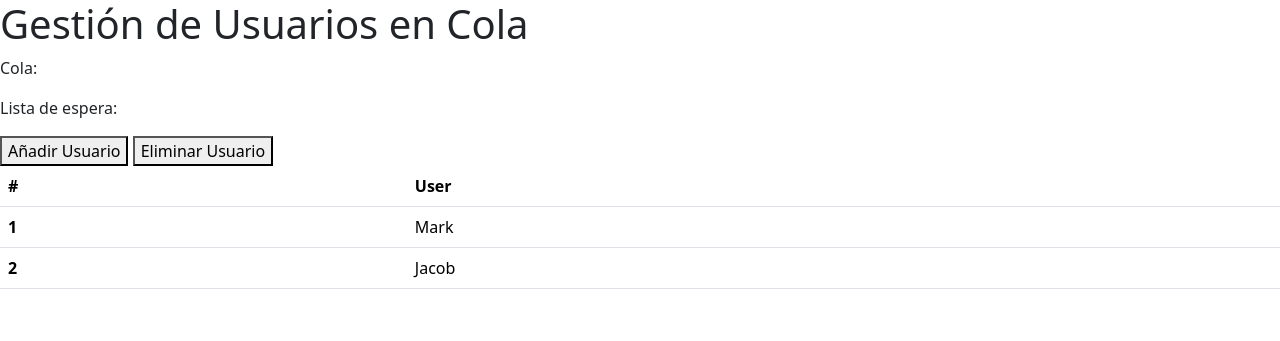
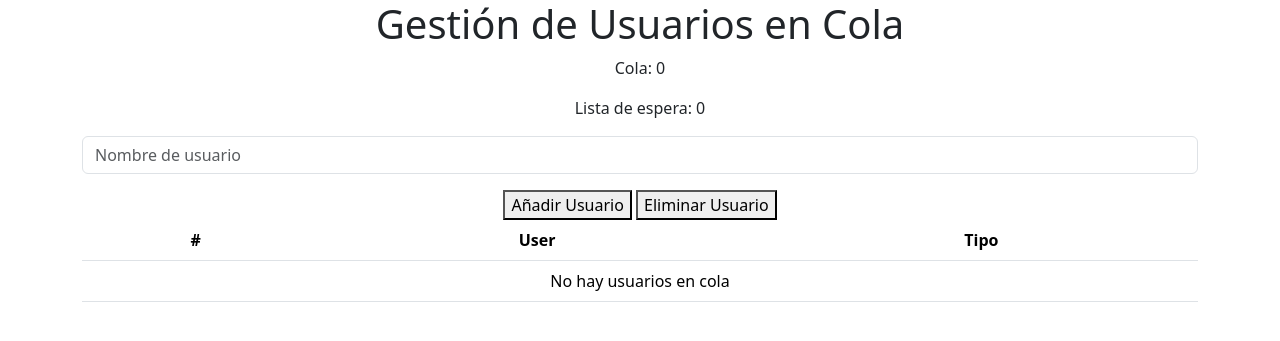
Before and after one commit to Curlierdig/queue_app, a Flask app: page / in a window 1280 px wide. Shown: the top 341 px of the page. Run offline with Flask 3, Linux system fonts and the light colour scheme; data that the repository does not hold is empty.

Commit message:
queue ready

```diff
--- a/src/app.py
+++ b/src/app.py
@@ -1,14 +1,15 @@
 from flask import Flask, render_template, jsonify, request
 from models.queue_mang import queue
-
-
 
 app = Flask(__name__)
 my_queue = queue() #instanciamos la clase
 
 @app.route("/")
 def home():
-    return render_template("index.html")
+    queue_data = my_queue.showQueue()
+    waitlist_length = my_queue.waitlistLength()
+    waitlist_data = my_queue.getWaitlist()
+    return render_template("index.html", queue=queue_data, waitlistLength=waitlist_length, waitlist=waitlist_data)
 
 @app.route("/queue", methods=["GET"])
 def get_queue():
--- a/src/models/queue_mang.py
+++ b/src/models/queue_mang.py
@@ -6,15 +6,18 @@ class queue:
     def enqueue(self, item):
         if len(self.queue) < 10:
             self.queue.append(item)
+            return "Usuario agregado a la cola"
         else:
             self.waitlist.append(item)
+            return "La cola está llena, usuario agregado a la lista de espera"
 
     def dequeue(self):
         #remove from queue and add to queue from waitlist if not empty
         if len(self.queue) > 0:
-            self.queue.pop(0)
+            removed_item = self.queue.pop(0)
             if len(self.waitlist) > 0:
                 self.queue.append(self.waitlist.pop(0))
+                return "la cola esta vacia"
 
     def peek(self):
         #return the next item in the queue
@@ -30,3 +33,7 @@ class queue:
     def showQueue(self):
         #return the queue
         return self.queue
+
+    def getWaitlist(self):
+        #return the waitlist
+        return self.waitlist
--- a/src/templates/index.html
+++ b/src/templates/index.html
@@ -1,59 +1,103 @@
-<!-- templates/queue.html -->
 <!DOCTYPE html>
 <html lang="es">
 <head>
     <link href="https://cdn.jsdelivr.net/npm/bootstrap@5.3.3/dist/css/bootstrap.min.css" rel="stylesheet" integrity="sha384-QWTKZyjpPEjISv5WaRU9OFeRpok6YctnYmDr5pNlyT2bRjXh0JMhjY6hW+ALEwIH" crossorigin="anonymous">
     <meta charset="UTF-8">
     <title>Gestión de Cola</title>
-    <script>
-        async function fetchQueue() {
-            const response = await fetch("/queue");
-            const data = await response.json();
-            document.getElementById("queue").innerText = "Cola: " + data.queue.join(", ");
-            document.getElementById("waitlist").innerText = "Lista de espera: " + data.waitlist.join(", ");
-        }
 
-        async function addUser() {
-            const user = prompt("Ingrese su nombre:");
-            if (user) {
-                await fetch("/join", { method: "POST", body: JSON.stringify({ user }), headers: { "Content-Type": "application/json" } });
-                fetchQueue();
-            }
-        }
-
-        async function removeUser() {
-            await fetch("/remove", { method: "POST" });
-            fetchQueue();
-        }
-
-        window.onload = fetchQueue;
-    </script>
 </head>
 <body>
 
-
+    <div class="container text-center">
     <h1>Gestión de Usuarios en Cola</h1>
-    <p id="queue">Cola: </p>
-    <p id="waitlist">Lista de espera: </p>
+    <p id="queueStatus">Cola: {{ queue|length }} </p>
+    <p id="waitlistStatus">Lista de espera: {{ waitlistLength  }}</p>
+    <div class="mb-3">
+      <input type="text" id="userName" class="form-control" placeholder="Nombre de usuario">
+    </div>
     <button onclick="addUser()">Añadir Usuario</button>
     <button onclick="removeUser()">Eliminar Usuario</button>
-    <table class="table">
+    <table class="table ">
         <thead>
           <tr>
             <th scope="col">#</th>
             <th scope="col">User</th>
+            <th scope="col">Tipo</th>
           </tr>
         </thead>
         <tbody>
+          {% for user in queue %}
           <tr>
-            <th scope="row">1</th>
-            <td>Mark</td>
+            <th scope="row">{{ loop.index }}</th>
+            <td>{{ user }}</td>
+            <td>Cola principal</td>
+          </tr>
+          {% endfor %}
+          {% for user in waitlist %}
+          <tr>
+            <th scope="row">{{ loop.index + queue|length }}</th>
+            <td>{{ user }}</td>
+            <td>Lista de espera</td>
+          {% endfor %}
+          {% if not queue and not waitlist %}
           </tr>
           <tr>
-            <th scope="row">2</th>
-            <td>Jacob</td>
+            <td colspan="3">No hay usuarios en cola</td>
           </tr>
+          {% endif %}
         </tbody>
       </table>
+    </div>
+
+    <script>
+      function addUser() {
+          const userInput = document.getElementById('userName');
+          const userName = userInput.value || "User" + Math.floor(Math.random() * 1000);
+          fetch('/join', {
+              method: 'POST',
+              headers: {
+                  'Content-Type': 'application/json',
+              },
+              body: JSON.stringify({ user: userName }),
+          })
+          .then(response => response.json())
+          .then(data => {
+              console.log('Success:', data);
+              // Recargar la página para ver los cambios
+              window.location.reload();
+          })
+          .catch((error) => {
+              console.error('Error:', error);
+          });
+      }
+
+      function removeUser() {
+          fetch('/remove', {
+              method: 'POST',
+              headers: {
+                  'Content-Type': 'application/json',
+              }
+          })
+          .then(response => response.json())
+          .then(data => {
+              console.log('Success:', data);
+              // Recargar la página para ver los cambios
+              window.location.reload();
+          })
+          .catch((error) => {
+              console.error('Error:', error);
+          });
+      }
+  </script>
+<!--POP UP PARA AGREGAR A LA COLA-->
+<!--     <div class="modal fade" id="modalAgg" tabindex="-1" aria-hidden="true">
+      <div class="col-auto">
+        <label for="inputName" class="col-form-label">Introduce tu nombre</label>
+      </div>
+      <div class="col-auto">
+        <input type="text" id="inputName" class="form-control">
+      </div>
+    </div> -->
+
 </body>
 </html>
```
Also changed, not shown: 1 other file.
